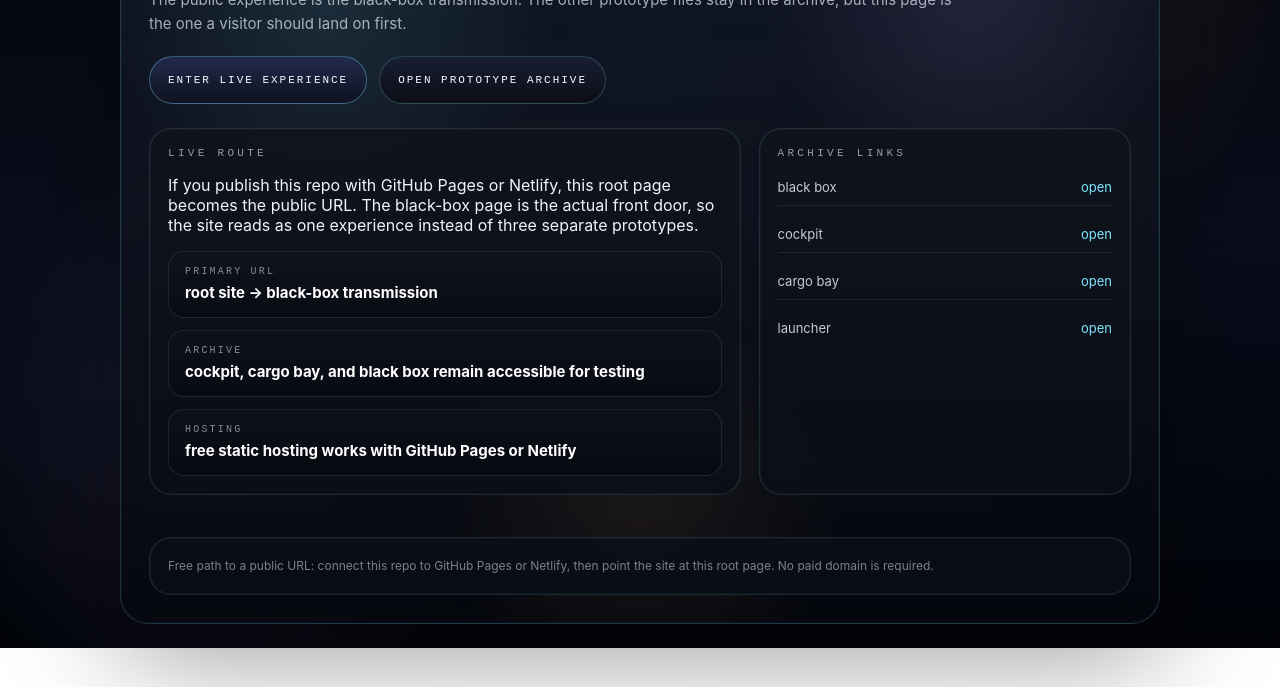
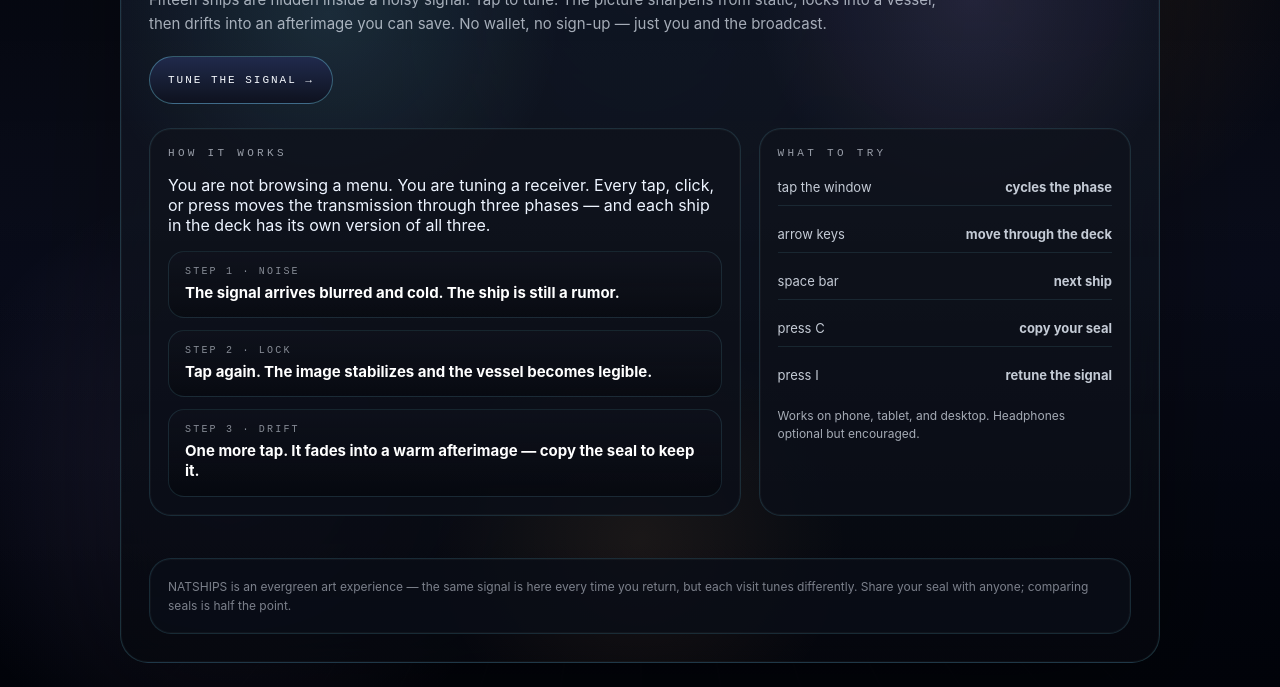
Before and after one commit to joeatang/natships, a website: page index.html in a window 1280 px wide. Shown: the part 173-860 px from the top of the page. Before the commit the page ends 821 px from the top, so only its background shows below. Drawn offline with Linux system fonts and the light colour scheme.

Commit message:
UX-first copy: remove archive entry, rewrite landing + black box for public visitors

```diff
--- a/index.html
+++ b/index.html
@@ -3,7 +3,11 @@
 <head>
   <meta charset="UTF-8">
   <meta name="viewport" content="width=device-width, initial-scale=1">
-  <title>NATSHIPS · Live Experience</title>
+  <title>NATSHIPS · Tune the Signal</title>
+  <meta name="description" content="NATSHIPS is a tunable transmission from deep space. Tap to bring 15 hidden ships into focus, then copy your seal to remember the voyage.">
+  <meta property="og:title" content="NATSHIPS · Tune the Signal">
+  <meta property="og:description" content="Tap to tune. The transmission comes in as noise, locks into a ship, then drifts into an afterimage you can keep.">
+  <meta property="og:type" content="website">
   <style>
     :root {
       --bg: #02040a;
@@ -261,55 +265,58 @@
 </head>
 <body>
   <main class="shell">
-    <section class="card" aria-label="NATSHIPS live entry point">
+    <section class="card" aria-label="NATSHIPS entry point">
       <div class="inner">
         <div>
-          <div class="eyebrow">NATSHIPS / live public surface / free hosting ready</div>
+          <div class="eyebrow">a transmission from deep space</div>
           <h1>NATSHIPS</h1>
           <p class="lede">
-            The public experience is the black-box transmission. The other prototype files stay in the archive, but this page is the one a visitor should land on first.
+            Fifteen ships are hidden inside a noisy signal. Tap to tune. The picture sharpens from static, locks into a vessel, then drifts into an afterimage you can save. No wallet, no sign-up &mdash; just you and the broadcast.
           </p>
           <div class="cta-row">
-            <a class="button primary" href="prototypes/black-box-prototype.html">Enter live experience</a>
-            <a class="button" href="prototypes/index.html">Open prototype archive</a>
+            <a class="button primary" href="prototypes/black-box-prototype.html">Tune the signal &rarr;</a>
           </div>
         </div>
 
         <div class="grid">
           <section class="panel">
-            <h2>live route</h2>
+            <h2>how it works</h2>
             <p>
-              If you publish this repo with GitHub Pages or Netlify, this root page becomes the public URL. The black-box page is the actual front door, so the site reads as one experience instead of three separate prototypes.
+              You are not browsing a menu. You are tuning a receiver. Every tap, click, or press moves the transmission through three phases &mdash; and each ship in the deck has its own version of all three.
             </p>
             <div class="meta-grid" style="margin-top: 16px;">
               <div class="meta">
-                <span>primary URL</span>
-                <strong>root site → black-box transmission</strong>
+                <span>step 1 &middot; noise</span>
+                <strong>The signal arrives blurred and cold. The ship is still a rumor.</strong>
               </div>
               <div class="meta">
-                <span>archive</span>
-                <strong>cockpit, cargo bay, and black box remain accessible for testing</strong>
+                <span>step 2 &middot; lock</span>
+                <strong>Tap again. The image stabilizes and the vessel becomes legible.</strong>
               </div>
               <div class="meta">
-                <span>hosting</span>
-                <strong>free static hosting works with GitHub Pages or Netlify</strong>
+                <span>step 3 &middot; drift</span>
+                <strong>One more tap. It fades into a warm afterimage &mdash; copy the seal to keep it.</strong>
               </div>
             </div>
           </section>
 
           <aside class="panel">
-            <h2>archive links</h2>
+            <h2>what to try</h2>
             <ul class="archive">
-              <li><span>black box</span><a href="prototypes/black-box-prototype.html">open</a></li>
-              <li><span>cockpit</span><a href="prototypes/cockpit-prototype.html">open</a></li>
-              <li><span>cargo bay</span><a href="prototypes/cargo-bay-prototype.html">open</a></li>
-              <li><span>launcher</span><a href="prototypes/index.html">open</a></li>
+              <li><span>tap the window</span><strong>cycles the phase</strong></li>
+              <li><span>arrow keys</span><strong>move through the deck</strong></li>
+              <li><span>space bar</span><strong>next ship</strong></li>
+              <li><span>press C</span><strong>copy your seal</strong></li>
+              <li><span>press I</span><strong>retune the signal</strong></li>
             </ul>
+            <p style="margin: 14px 0 0; font-size: 12px; color: var(--muted); line-height: 1.55;">
+              Works on phone, tablet, and desktop. Headphones optional but encouraged.
+            </p>
           </aside>
         </div>
 
         <div class="footer panel">
-          Free path to a public URL: connect this repo to GitHub Pages or Netlify, then point the site at this root page. No paid domain is required.
+          NATSHIPS is an evergreen art experience &mdash; the same signal is here every time you return, but each visit tunes differently. Share your seal with anyone; comparing seals is half the point.
         </div>
       </div>
     </section>
```
Also changed, not shown: prototypes/black-box-prototype.html (+7 -6 lines).
